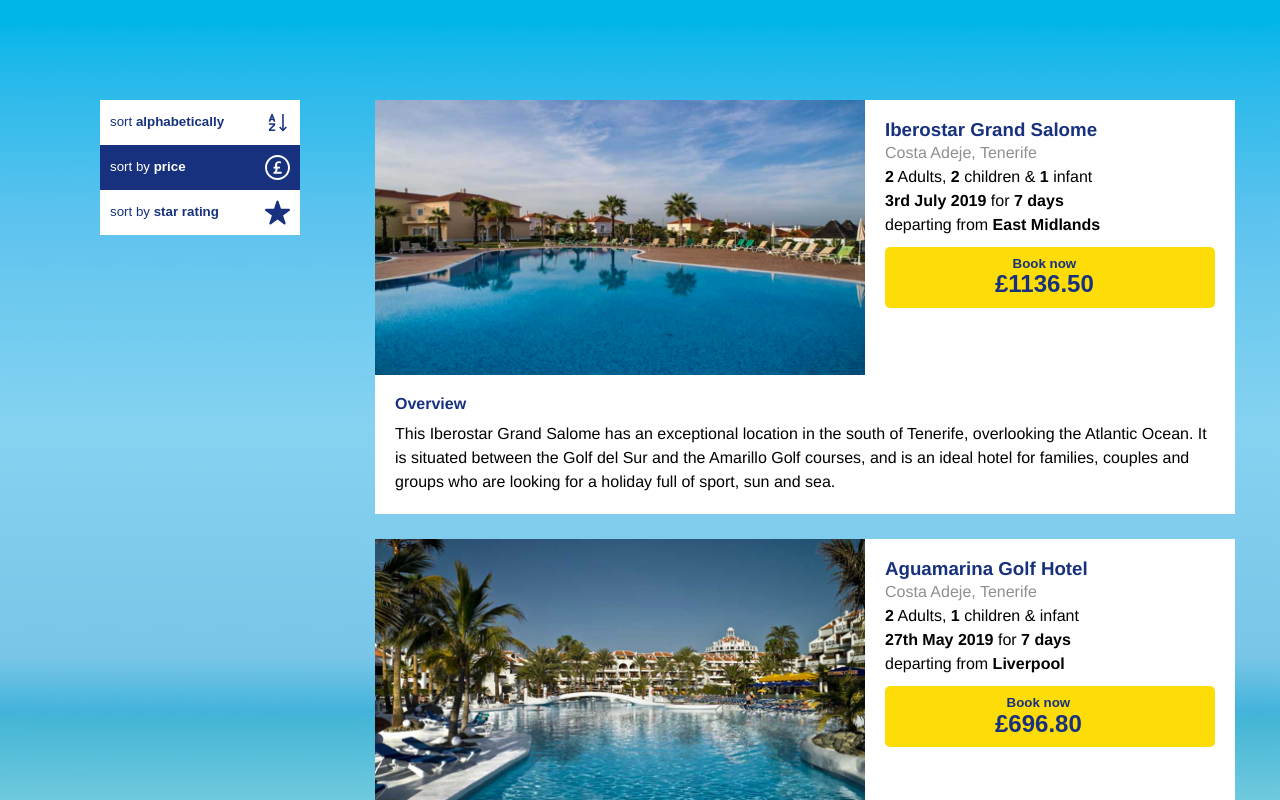
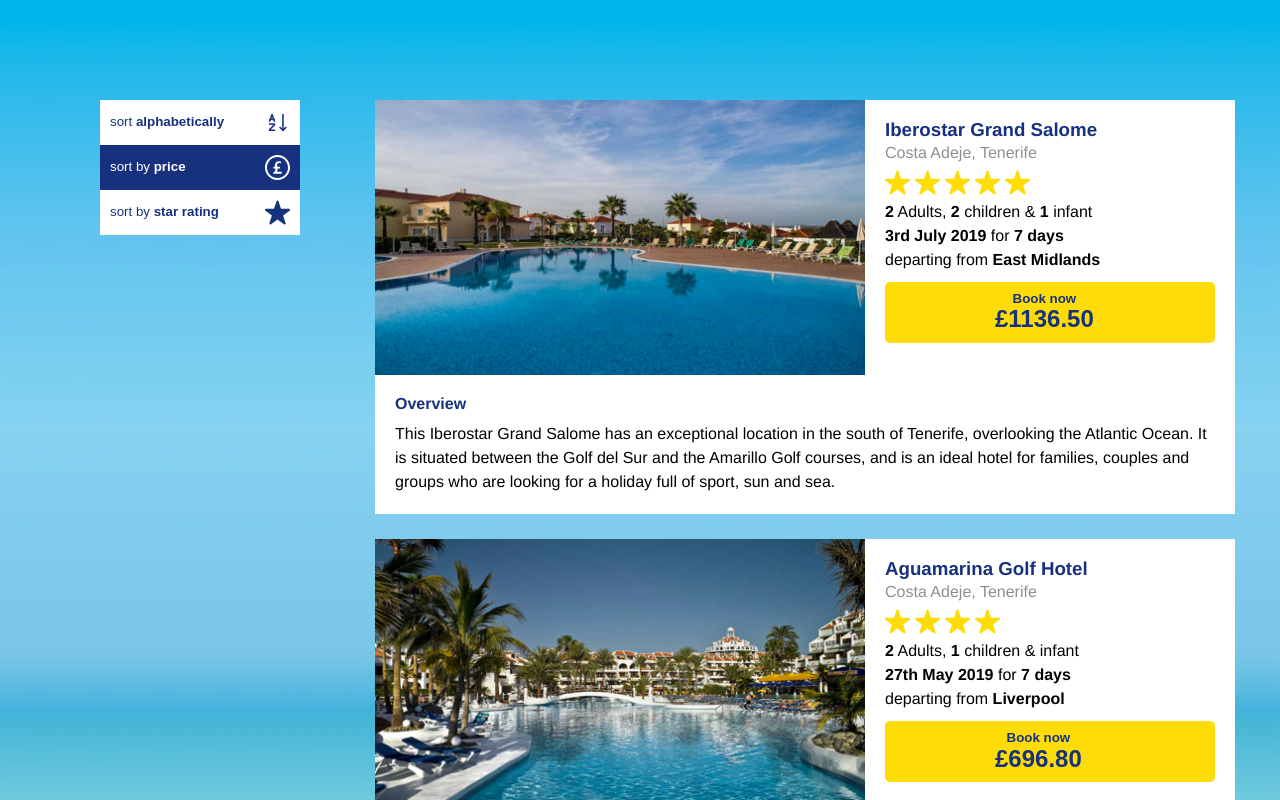
Before and after one commit to tsmjohnpascual/hotels-component, a React (Vite) app: page / in a window 1280 px wide. Shown: the top 800 px of the page. Built offline with nearby package versions, Linux system fonts and the light colour scheme.

Commit message:
add hotel card stars

```diff
--- a/src/components/HotelCard/HotelCard.jsx
+++ b/src/components/HotelCard/HotelCard.jsx
@@ -3,7 +3,7 @@ import styles from './HotelCard.module.css'
 import { getImageURL } from '../../utils/image-util'
 
 const HotelCard = ({ hotel }) => {
-  const { image, name, location, guests, date, departure, price, description } = hotel
+  const { image, name, location, rating, guests, date, departure, price, description } = hotel
 
   return (
     <div className={styles.container}>
@@ -14,6 +14,11 @@ const HotelCard = ({ hotel }) => {
         <div className={styles.infoContainer}>
           <h3 className={styles.hotelName}>{name}</h3>
           <p className={styles.location}>{location}</p>
+          <div className={styles.starContainer}>
+          {Array.from({length: rating}).map((_, index) => (
+            <Star key={index} />
+          ))}
+          </div>
           <p><strong>{guests.adults}</strong> Adults, <strong>{guests.children}</strong> children & <strong>{guests.infants}</strong> infant</p>
           <p><strong>{date.date}</strong> for <strong>{date.duration} days</strong></p>
           <p>departing from <strong>{departure}</strong></p>
@@ -33,4 +38,10 @@ const HotelCard = ({ hotel }) => {
   )
 }
 
+const Star = () => {
+  return (
+    <svg fill="#fedc07" viewBox="0 0 1920 1920" xmlns="http://www.w3.org/2000/svg" stroke="#fedc07"><g id="SVGRepo_bgCarrier" strokeWidth="0"></g><g id="SVGRepo_tracerCarrier" strokeLinecap="round" strokeLinejoin="round"></g><g id="SVGRepo_iconCarrier"> <path d="M1915.918 737.475c-10.955-33.543-42.014-56.131-77.364-56.131h-612.029l-189.063-582.1v-.112C1026.394 65.588 995.335 43 959.984 43c-35.237 0-66.41 22.588-77.365 56.245L693.443 681.344H81.415c-35.35 0-66.41 22.588-77.365 56.131-10.955 33.544.79 70.137 29.478 91.03l495.247 359.831-189.177 582.212c-10.955 33.657 1.13 70.25 29.817 90.918 14.23 10.278 30.946 15.487 47.66 15.487 16.716 0 33.432-5.21 47.775-15.6l495.134-359.718 495.021 359.718c28.574 20.781 67.087 20.781 95.662.113 28.687-20.668 40.658-57.261 29.703-91.03l-189.176-582.1 495.36-359.83c28.574-20.894 40.433-57.487 29.364-91.03" fillRule="evenodd"></path> </g></svg>
+  )
+}
+
 export default HotelCard
--- a/src/components/HotelCard/HotelCard.module.css
+++ b/src/components/HotelCard/HotelCard.module.css
@@ -44,3 +44,10 @@
   padding: 20px;
   width: 860px;
 }
+
+.starContainer {
+  display: flex;
+  gap: 5px;
+  padding-top: 5px;
+  padding-bottom: 5px;
+}
```
